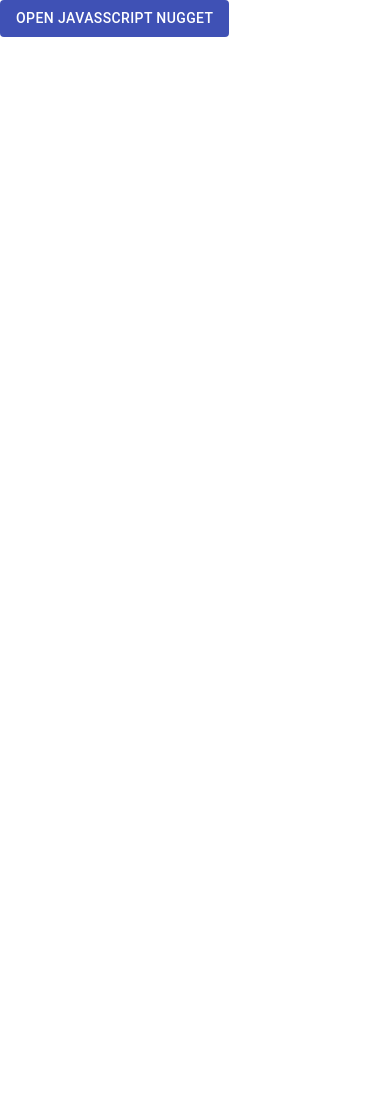
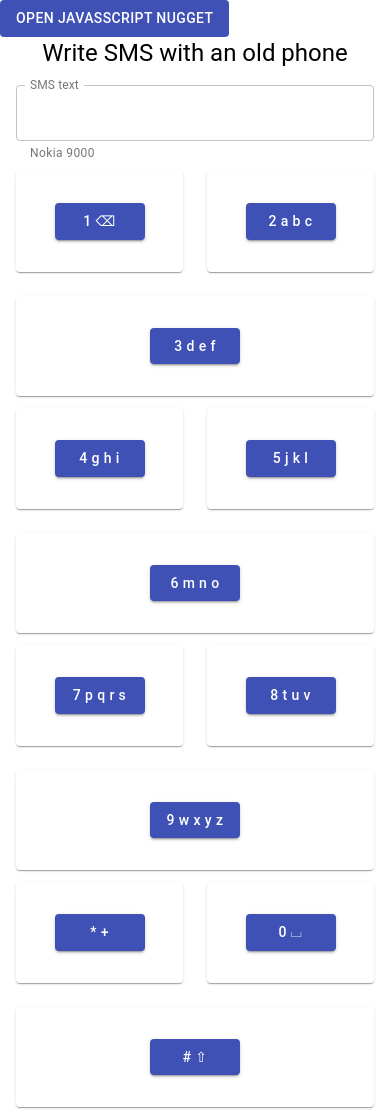
Before and after one commit to jadilovic/javascript-nuggets, a React (Create React App) app: page /phone in a window 390 px wide. Before the commit the page ends 844 px from the top, so only its background shows below. Built offline with nearby package versions, Linux system fonts and the light colour scheme; no server answers.

Commit message:
completed phone keyboard

```diff
--- a/src/App.js
+++ b/src/App.js
@@ -11,6 +11,7 @@ import Destructuring from './Destructuring';
 import RestOperator from './RestOperator';
 import OptionalChaining from './OptionalChaining';
 import Promises from './Promises';
+import Phone from './Phone';
 /*
 import ArrayFrom from './ArrayFrom';
 import CallbackFunction from './CallbackFunction';
@@ -68,6 +69,9 @@ const NuggetsMenu = () => {
         <MenuItem onClick={handleClose}>
           <Link to="/promises">Promises</Link>
         </MenuItem>
+        <MenuItem onClick={handleClose}>
+          <Link to="/phone">Phone</Link>
+        </MenuItem>
       </Menu>
       <Route exact path="/">
         <Home />
@@ -99,6 +103,9 @@ const NuggetsMenu = () => {
       <Route path="/promises">
         <Promises />
       </Route>
+      <Route path="/phone">
+        <Phone />
+      </Route>
     </Router>
   );
 };
--- /dev/null
+++ b/src/Phone.js
@@ -0,0 +1,327 @@
+import React, { useState, useEffect } from 'react';
+import { makeStyles } from '@material-ui/core/styles';
+import {
+  Container,
+  TextField,
+  Paper,
+  Grid,
+  Typography,
+  Button,
+} from '@material-ui/core';
+
+const useStyles = makeStyles((theme) => ({
+  root: {
+    flexGrow: 1,
+  },
+  paper: {
+    padding: theme.spacing(4),
+    textAlign: 'center',
+    color: theme.palette.text.secondary,
+  },
+}));
+
+export default function AutoGrid() {
+  const classes = useStyles();
+  const [inputValue, setInputValue] = useState('');
+  const [countClicks, setCountClicks] = useState(0);
+  const [upperCase, setUppersCase] = useState(false);
+
+  const isLetter = (str) => {
+    return str.length === 1 && str.match(/[a-z]/i);
+  };
+
+  const addInputValues = (value) => {
+    if (upperCase && isLetter(value)) {
+      value = value.toUpperCase();
+    }
+    if (value === '') {
+      const newStr = inputValue.substring(0, inputValue.length - 1);
+      setInputValue(newStr);
+    } else {
+      setInputValue(inputValue + value);
+    }
+  };
+
+  const addOneOfFourValues = (...values) => {
+    setCountClicks(countClicks + 1);
+    if (countClicks === values.length + 1) {
+      setCountClicks(1);
+    }
+    const timer = setTimeout(() => {
+      switch (countClicks) {
+        case 0:
+          addInputValues(values[0]);
+          setCountClicks(0);
+          break;
+        case 1:
+          addInputValues(values[1]);
+          setCountClicks(0);
+          break;
+        case 2:
+          addInputValues(values[2]);
+          setCountClicks(0);
+          break;
+        case 3:
+          addInputValues(values[3]);
+          setCountClicks(0);
+          break;
+        case 4:
+          addInputValues(values[4]);
+          setCountClicks(0);
+          break;
+      }
+    }, 1500);
+    return () => clearTimeout(timer);
+  };
+
+  const hashShift = (hash) => {
+    setCountClicks(countClicks + 1);
+    if (countClicks === 3) {
+      setCountClicks(1);
+    }
+    const timer = setTimeout(() => {
+      switch (countClicks) {
+        case 0:
+          {
+            addInputValues(hash);
+            setCountClicks(0);
+          }
+          break;
+        case 1:
+          {
+            if (upperCase) {
+              setUppersCase(false);
+            } else {
+              setUppersCase(true);
+            }
+            setCountClicks(0);
+            addInputValues('');
+          }
+          break;
+      }
+    }, 1000);
+    return () => clearTimeout(timer);
+  };
+
+  const inputTwoValues = (first, second) => {
+    setCountClicks(countClicks + 1);
+    if (countClicks === 3) {
+      setCountClicks(1);
+    }
+    const timer = setTimeout(() => {
+      switch (countClicks) {
+        case 0:
+          {
+            addInputValues(first);
+            setCountClicks(0);
+          }
+          break;
+        case 1:
+          {
+            setCountClicks(0);
+            addInputValues(second);
+          }
+          break;
+      }
+    }, 1000);
+    return () => clearTimeout(timer);
+  };
+
+  const oneBackspace = (value) => {
+    setCountClicks(countClicks + 1);
+    if (countClicks === 3) {
+      setCountClicks(1);
+    }
+    const timer = setTimeout(() => {
+      switch (countClicks) {
+        case 0:
+          {
+            addInputValues('');
+            setCountClicks(0);
+          }
+          break;
+        case 1:
+          {
+            addInputValues(value);
+            setCountClicks(0);
+          }
+          break;
+      }
+    }, 500);
+    return () => clearTimeout(timer);
+  };
+
+  return (
+    <Container maxWidth="sm">
+      <Typography align="center" component="h1" variant="h5">
+        Write SMS with an old phone
+      </Typography>
+      <TextField
+        id="outlined-full-width"
+        label="SMS text"
+        helperText="Nokia 9000"
+        fullWidth
+        margin="normal"
+        InputLabelProps={{
+          shrink: true,
+        }}
+        variant="outlined"
+        value={inputValue}
+      />
+      <div className={classes.root}>
+        <Grid container spacing={3}>
+          <Grid item xs>
+            <Paper className={classes.paper}>
+              <Button
+                style={{ textTransform: 'lowercase', minWidth: '90px' }}
+                variant="contained"
+                color="primary"
+                onClick={() => oneBackspace('1')}
+              >
+                1 ⌫
+              </Button>
+            </Paper>
+          </Grid>
+          <Grid item xs>
+            <Paper className={classes.paper}>
+              <Button
+                style={{ textTransform: 'lowercase', minWidth: '90px' }}
+                variant="contained"
+                color="primary"
+                onClick={() => addOneOfFourValues('a', 'b', 'c', '2')}
+              >
+                2 a b c
+              </Button>
+            </Paper>
+          </Grid>
+          <Grid item xs>
+            <Paper className={classes.paper}>
+              <Button
+                style={{ textTransform: 'lowercase', minWidth: '90px' }}
+                variant="contained"
+                color="primary"
+                onClick={() => addOneOfFourValues('d', 'e', 'f', '3')}
+              >
+                3 d e f
+              </Button>
+            </Paper>
+          </Grid>
+        </Grid>
+        <Grid container spacing={3}>
+          <Grid item xs>
+            <Paper className={classes.paper}>
+              <Button
+                style={{ textTransform: 'lowercase', minWidth: '90px' }}
+                variant="contained"
+                color="primary"
+                onClick={() => addOneOfFourValues('g', 'h', 'i', '4')}
+              >
+                4 g h i
+              </Button>
+            </Paper>
+          </Grid>
+          <Grid item xs>
+            <Paper className={classes.paper}>
+              <Button
+                style={{ textTransform: 'lowercase', minWidth: '90px' }}
+                variant="contained"
+                color="primary"
+                onClick={() => addOneOfFourValues('j', 'k', 'l', '5')}
+              >
+                5 j k l
+              </Button>
+            </Paper>
+          </Grid>
+          <Grid item xs>
+            <Paper className={classes.paper}>
+              <Button
+                style={{ textTransform: 'lowercase', minWidth: '90px' }}
+                variant="contained"
+                color="primary"
+                onClick={() => addOneOfFourValues('m', 'n', 'o', '6')}
+              >
+                6 m n o
+              </Button>
+            </Paper>
+          </Grid>
+        </Grid>
+        <Grid container spacing={3}>
+          <Grid item xs>
+            <Paper className={classes.paper}>
+              <Button
+                style={{ textTransform: 'lowercase', minWidth: '90px' }}
+                variant="contained"
+                color="primary"
+                onClick={() => addOneOfFourValues('p', 'q', 'r', 's', '7')}
+              >
+                7 p q r s
+              </Button>
+            </Paper>
+          </Grid>
+          <Grid item xs>
+            <Paper className={classes.paper}>
+              <Button
+                style={{ textTransform: 'lowercase', minWidth: '90px' }}
+                variant="contained"
+                color="primary"
+                onClick={() => addOneOfFourValues('t', 'u', 'v', '8')}
+              >
+                8 t u v
+              </Button>
+            </Paper>
+          </Grid>
+          <Grid item xs>
+            <Paper className={classes.paper}>
+              <Button
+                style={{ textTransform: 'lowercase', minWidth: '90px' }}
+                variant="contained"
+                color="primary"
+                onClick={() => addOneOfFourValues('w', 'x', 'y', 'z', '9')}
+              >
+                9 w x y z
+              </Button>
+            </Paper>
+          </Grid>
+        </Grid>
+        <Grid container spacing={3}>
+          <Grid item xs>
+            <Paper className={classes.paper}>
+              <Button
+                style={{ textTransform: 'lowercase', minWidth: '90px' }}
+                variant="contained"
+                color="primary"
+                onClick={() => inputTwoValues('*', '+')}
+              >
+                * +
+              </Button>
+            </Paper>
+          </Grid>
+          <Grid item xs>
+            <Paper className={classes.paper}>
+              <Button
+                style={{ textTransform: 'lowercase', minWidth: '90px' }}
+                variant="contained"
+                color="primary"
+                onClick={() => inputTwoValues('0', ' ')}
+              >
+                0 ⌴
+              </Button>
+            </Paper>
+          </Grid>
+          <Grid item xs>
+            <Paper className={classes.paper}>
+              <Button
+                style={{ textTransform: 'lowercase', minWidth: '90px' }}
+                variant="contained"
+                color={`${upperCase ? 'secondary' : 'primary'}`}
+                onClick={() => hashShift('#')}
+              >
+                # ⇧
+              </Button>
+            </Paper>
+          </Grid>
+        </Grid>
+      </div>
+    </Container>
+  );
+}
--- a/src/Promises.js
+++ b/src/Promises.js
@@ -39,7 +39,7 @@ function Promises() {
   const [response, setResponse] = useState('');
   const num = 2;
 
-  const promise = new Promise((resolve, reject) => {
+  let promise = new Promise((resolve, reject) => {
     const randomNum = Math.floor(Math.random() * 3);
     console.log(randomNum);
     if (randomNum === 2) {
--- a/src/SpreadOperator.js
+++ b/src/SpreadOperator.js
@@ -40,8 +40,8 @@ const useStyles = makeStyles((theme) => ({
 
 function SpreadOperator() {
   const classes = useStyles();
-  let [friends, setFriends] = useState([]);
-  let [newFriends, setNewFriends] = useState([]);
+  const [friends, setFriends] = useState([]);
+  const [newFriends, setNewFriends] = useState([]);
   const [person, setPerson] = useState({ name: 'john', job: 'developer' });
 
   const udemy = 'udemy';
@@ -92,7 +92,6 @@ function SpreadOperator() {
       <Button
         onClick={() => {
           setNewFriends([...guys]);
-          friends = newFriends;
         }}
         variant="outlined"
         color="primary"
```
Also changed, not shown: src/DynamicObjectKeys.js (+24 -19 lines).
